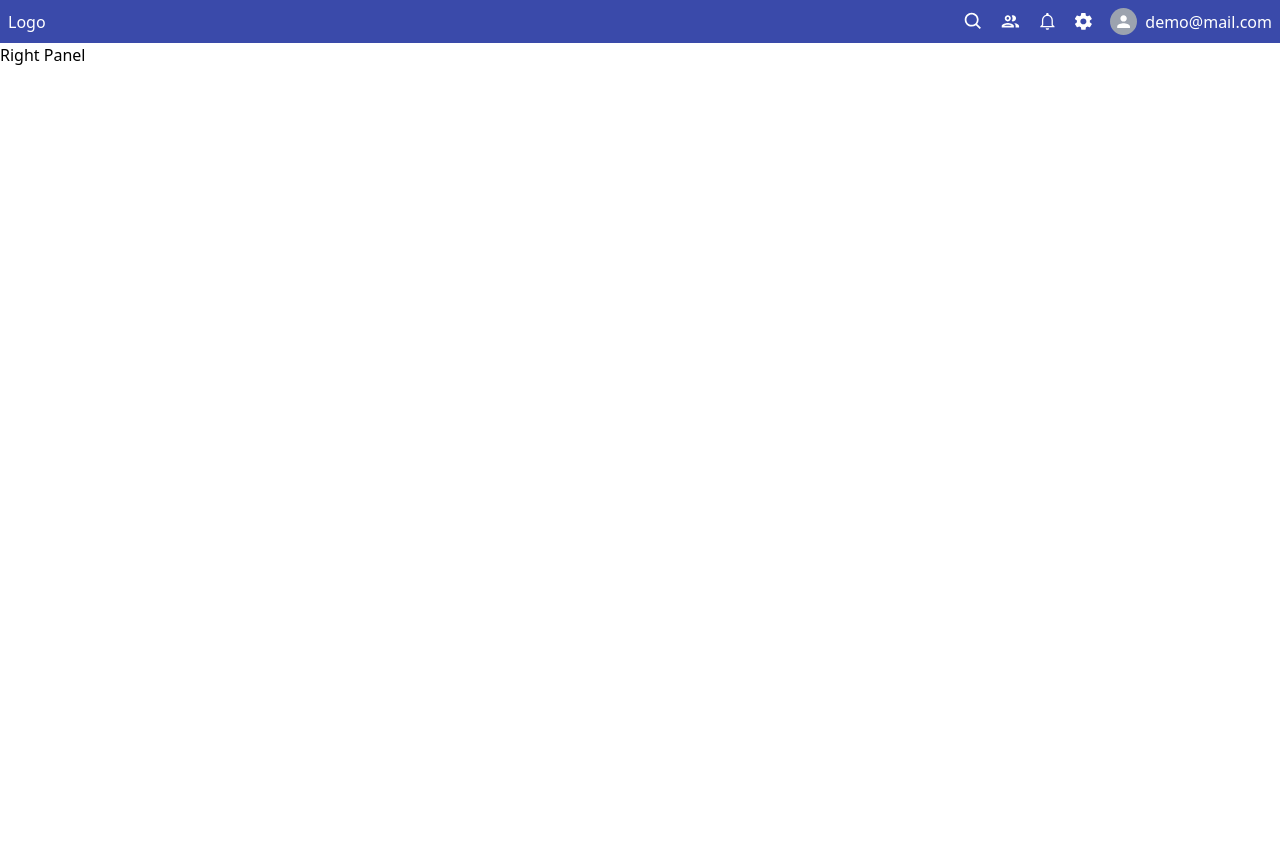
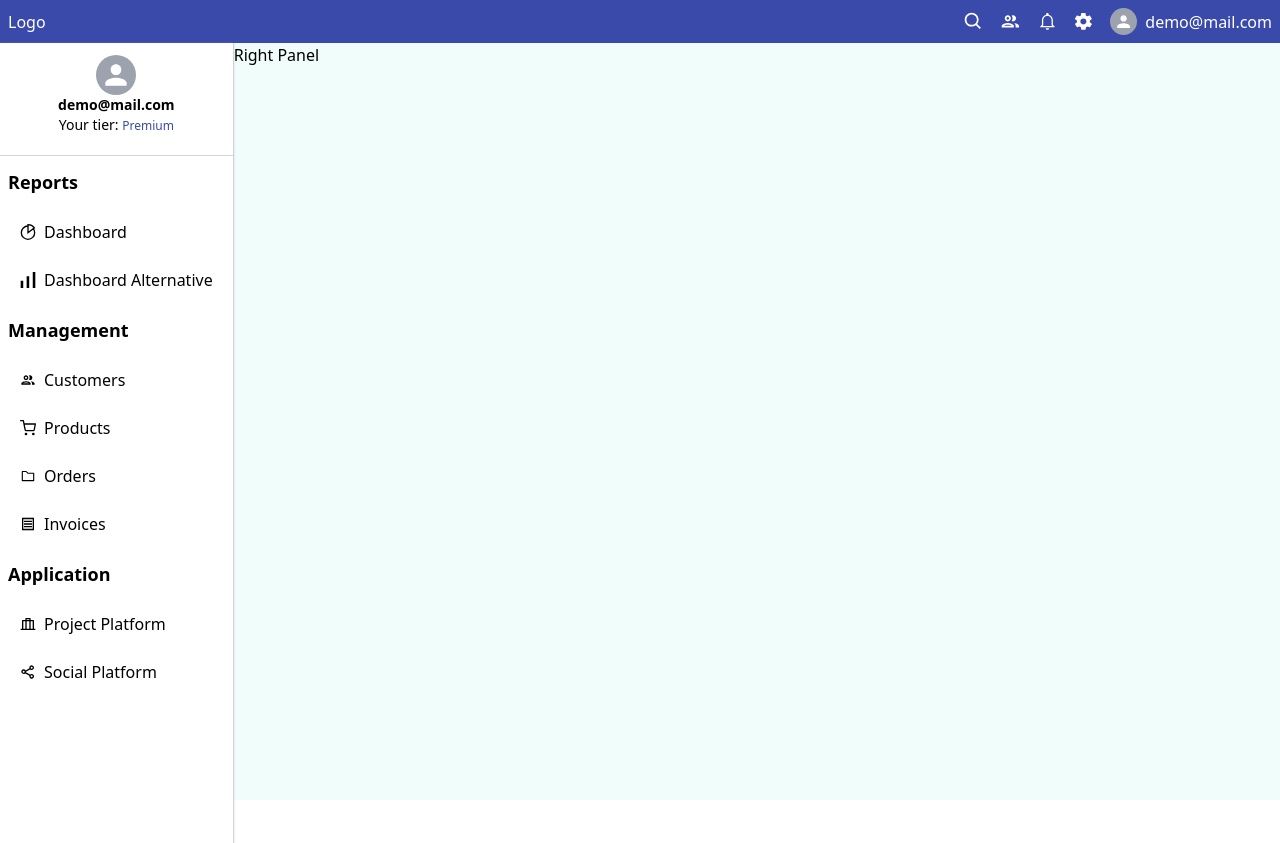
Before and after one commit to omkar787/analytical-dashboard, a React (Create React App) app: page / in a window 1280 px wide. Before the commit the page ends 800 px from the top, so only its background shows below. Built offline with nearby package versions, Linux system fonts and the light colour scheme.

Commit message:
left panel half done

```diff
--- a/src/App.js
+++ b/src/App.js
@@ -4,7 +4,7 @@ import NavigationBar from "./Components/NavigationBar";
 function App() {
 	document.title = "Dashboard";
 	return (
-		<div className="App">
+		<div className="App h-screen bg-teal-50	">
 			<NavigationBar />
 			<MainBody />
 		</div>
--- a/src/Components/LeftPanel.js
+++ b/src/Components/LeftPanel.js
@@ -1,13 +1,32 @@
 import React from "react";
+import { MdPerson } from "react-icons/md";
+import leftPanel from "../config/leftpanel";
+import Options from "./Options";
 
 export default function LeftPanel() {
 	return (
-		<div>
+		<div className="w-fit  border-r border-gray-300 h-full bg-white shadow-sm shadow-gray-300 overflow-y-auto">
 			{/* Profile div */}
-			<div></div>
+			<div className="flex items-center flex-col pt-3 text-sm px-5 pb-5 border-b border-gray-300">
+				{/* Profile picture */}
+				<div className="flex">
+					<div className="bg-gray-400 p-1 rounded-full">
+						<MdPerson size={"2rem"} color="#fff" />
+					</div>
+				</div>
+				<div className="font-semibold">demo@mail.com</div>
+				<div>
+					Your tier:{" "}
+					<span className="text-violet text-xs">Premium</span>
+				</div>
+			</div>
 
 			{/* Options div */}
-			<div></div>
+			<div className="pr-5">
+				{leftPanel.map((ele) => {
+					return <Options label={ele.name} data={ele.data} />;
+				})}
+			</div>
 		</div>
 	);
 }
--- a/src/Components/MainBody.js
+++ b/src/Components/MainBody.js
@@ -4,7 +4,7 @@ import RightPanel from "./RightPanel";
 
 export default function MainBody() {
 	return (
-		<div className="flex">
+		<div className="flex h-full">
 			<LeftPanel />
 			<RightPanel />
 		</div>
--- /dev/null
+++ b/src/Components/Options.js
@@ -0,0 +1,20 @@
+import React from "react";
+
+export default function Options({ label, data }) {
+	return (
+		<div>
+			<div className="pl-2 my-3 text-lg font-semibold">{label}</div>
+
+			<div className="pl-5 ">
+				{data.map((dt) => {
+					return (
+						<div className="flex items-center gap-2 cursor-pointer hover:text-violet font-medium">
+							<div>{dt.icon}</div>
+							<div className="my-3">{dt.name}</div>
+						</div>
+					);
+				})}
+			</div>
+		</div>
+	);
+}
--- /dev/null
+++ b/src/config/leftpanel.js
@@ -0,0 +1,59 @@
+import { GrAnalytics } from "react-icons/gr";
+import { MdOutlinePeopleOutline, MdOutlineReceipt } from "react-icons/md";
+import { SiSimpleanalytics } from "react-icons/si";
+import { FiShoppingCart } from "react-icons/fi";
+import { AiOutlineFolder } from "react-icons/ai";
+import { RiLuggageDepositLine } from "react-icons/ri";
+import { BiShareAlt } from "react-icons/bi";
+
+const leftPanel = [
+	{
+		name: "Reports",
+		data: [
+			{
+				name: "Dashboard",
+				icon: <GrAnalytics />,
+			},
+			{
+				name: "Dashboard Alternative",
+				icon: <SiSimpleanalytics />,
+			},
+		],
+	},
+	{
+		name: "Management",
+		data: [
+			{
+				name: "Customers",
+				icon: <MdOutlinePeopleOutline />,
+			},
+			{
+				name: "Products",
+				icon: <FiShoppingCart />,
+			},
+			{
+				name: "Orders",
+				icon: <AiOutlineFolder />,
+			},
+			{
+				name: "Invoices",
+				icon: <MdOutlineReceipt />,
+			},
+		],
+	},
+	{
+		name: "Application",
+		data: [
+			{
+				name: "Project Platform",
+				icon: <RiLuggageDepositLine />,
+			},
+			{
+				name: "Social Platform",
+				icon: <BiShareAlt />,
+			},
+		],
+	},
+];
+
+export default leftPanel;
```
